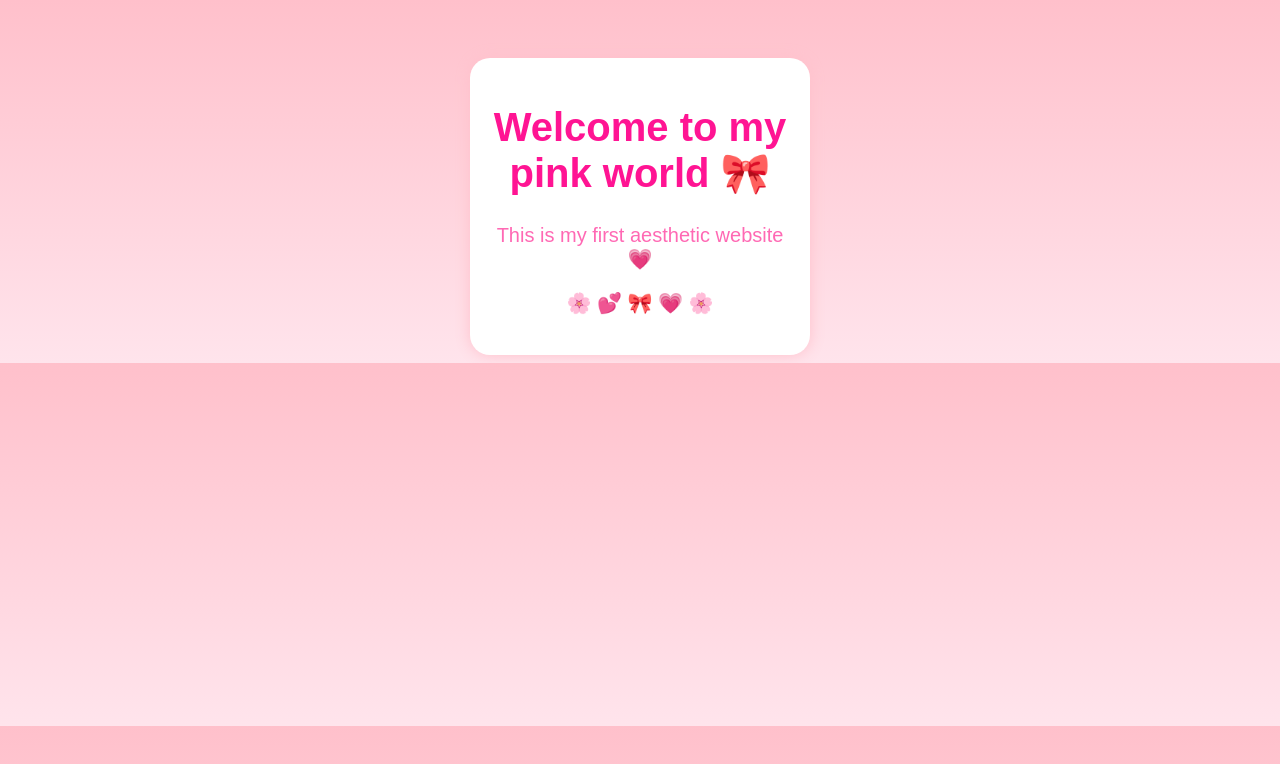
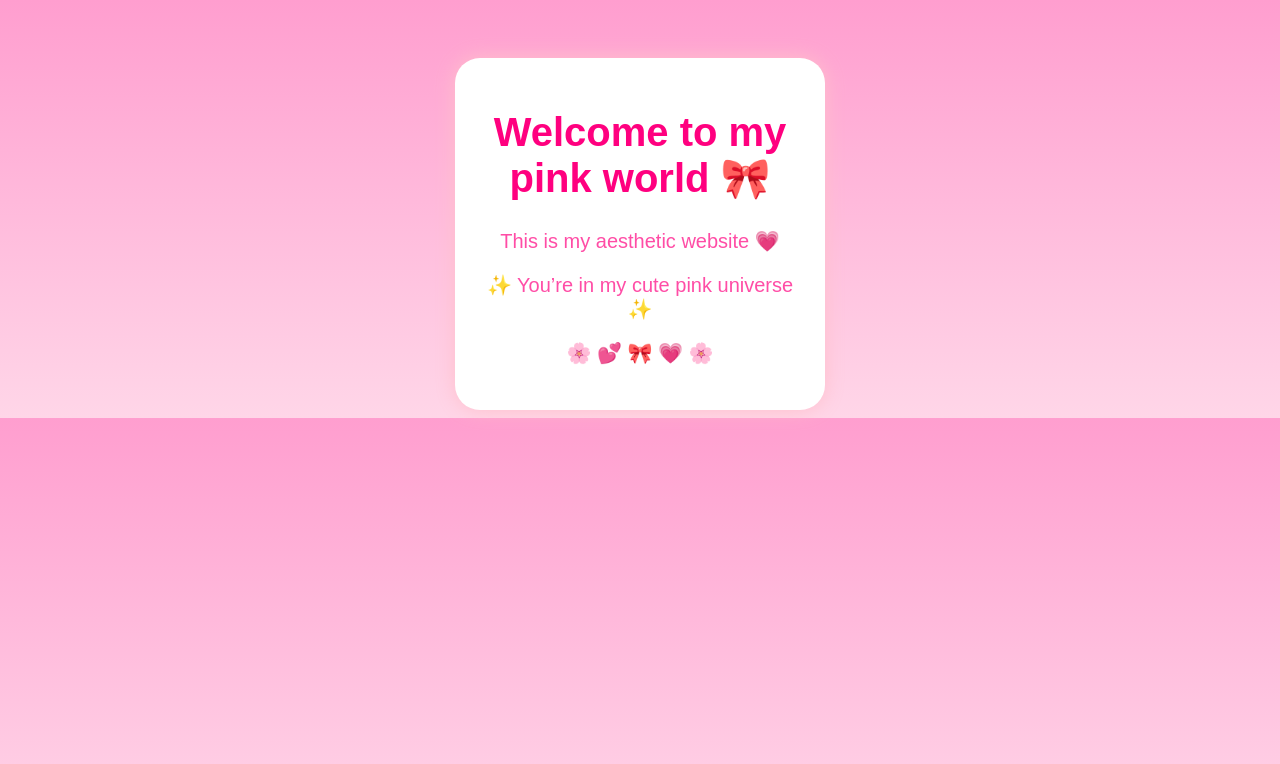
Before and after one commit to alanoudalsalloum06-lgtm/My-First-Project, a plain HTML site: page index.html in a window 1280 px wide. Drawn offline with Linux system fonts and the light colour scheme.

Commit message:
Update index.html

```diff
--- a/index.html
+++ b/index.html
@@ -5,29 +5,29 @@
 
   <style>
     body {
-      background: linear-gradient(to bottom, #ffc0cb, #ffe4ec);
-      font-family: Arial;
+      background: linear-gradient(to bottom, #ff9ecf, #ffd6e8);
+      font-family: Arial, sans-serif;
       text-align: center;
       padding-top: 50px;
     }
 
     h1 {
-      color: #ff1493;
+      color: #ff007f;
       font-size: 40px;
     }
 
     p {
-      color: #ff69b4;
+      color: #ff4da6;
       font-size: 20px;
     }
 
     .box {
       background-color: white;
-      border-radius: 20px;
-      padding: 20px;
+      border-radius: 25px;
+      padding: 25px;
       margin: auto;
-      width: 300px;
-      box-shadow: 0px 0px 15px pink;
+      width: 320px;
+      box-shadow: 0 0 20px pink;
     }
   </style>
 </head>
@@ -36,7 +36,8 @@
 
   <div class="box">
     <h1>Welcome to my pink world 🎀</h1>
-    <p>This is my first aesthetic website 💗</p>
+    <p>This is my aesthetic website 💗</p>
+    <p>✨ You’re in my cute pink universe ✨</p>
     <p>🌸 💕 🎀 💗 🌸</p>
   </div>
 
```
